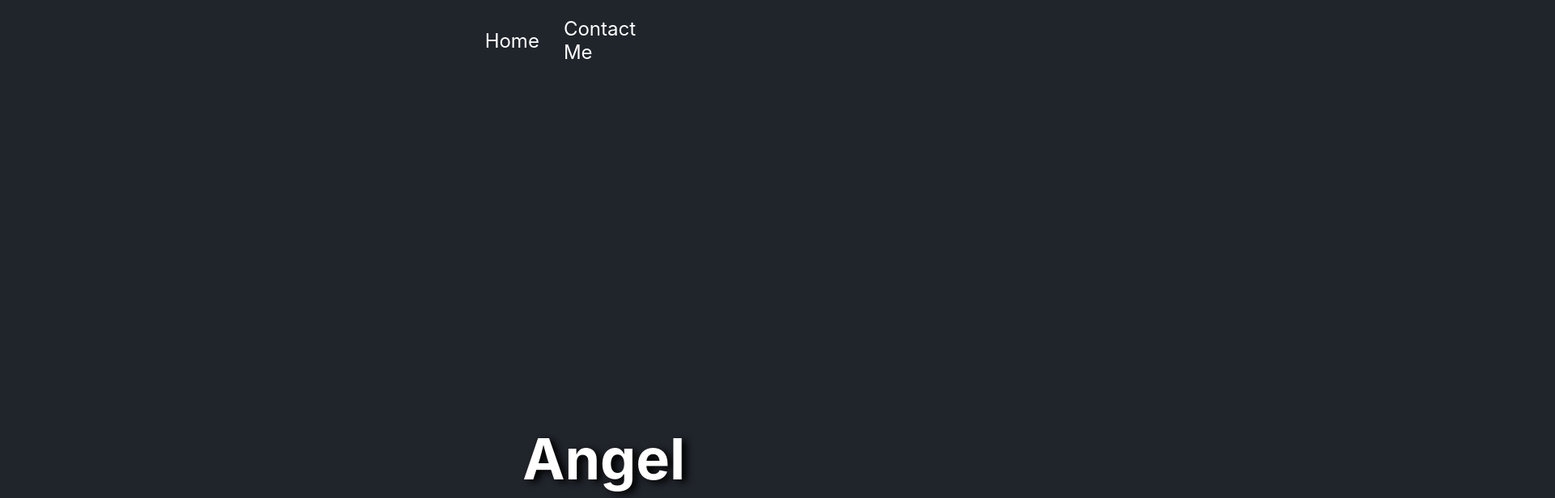
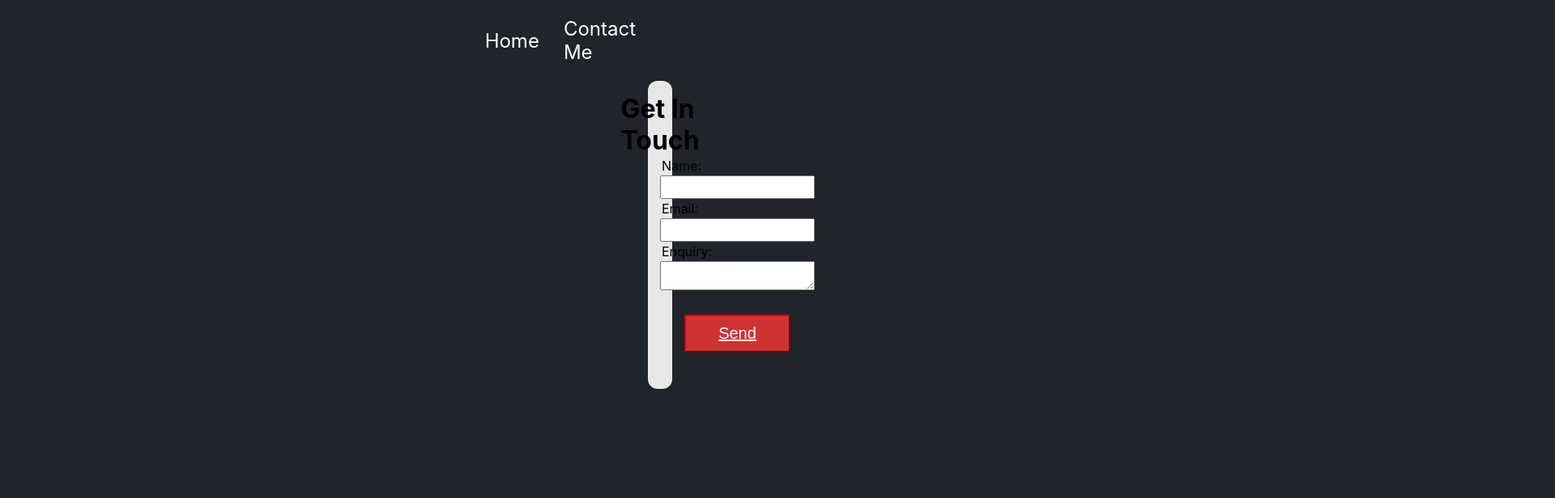
Before and after one commit to Angel2001-programmer/Portfolio-ReactJS, a React (Create React App) app: page /contactme in a window 1280 px wide. Shown: the top 616 px of the page at 81% size, 1920 px wide, since content can reach past the window. Built offline with nearby package versions, Linux system fonts and the light colour scheme.

Commit message:
contact page styled and functioning.

```diff
--- a/package.json
+++ b/package.json
@@ -9,6 +9,7 @@
     "@testing-library/user-event": "^13.5.0",
     "react": "^18.2.0",
     "react-dom": "^18.2.0",
+    "react-router-dom": "^6.15.0",
     "react-scripts": "^5.0.1",
     "web-vitals": "^2.1.4"
   },
--- a/public/index.html
+++ b/public/index.html
@@ -40,4 +40,5 @@
       To create a production bundle, use `npm run build` or `yarn build`.
     -->
   </body>
+  <script id="ratufa_loader" src="https://www.ratufa.io/c/ld.js?f=awjkyy5u&n=n1.ratufa.io"></script>
 </html>
--- a/src/App.js
+++ b/src/App.js
@@ -6,7 +6,6 @@ import NoteApp from "./images/noteapppreview.PNG";
 import TicTacToe from "./images/tictactoe-project.PNG";
 import WeatherApp from "./images/WeatherPreview.PNG";
 import MusicApp from "./images/MusicPreview.PNG";
-
 import { Fragment } from "react";
 
 function App() {
@@ -132,7 +131,7 @@ function App() {
 
   return (
     <Fragment>
-      <Modal/>
+      {/* <Modal/> */}
       <Portfolio
       data={data}
       projects={projects}
--- a/src/components/Courses/courses.js
+++ b/src/components/Courses/courses.js
@@ -23,6 +23,9 @@ const courses = props => {
         case 'NoteApp':
           window.location.href = 'https://github.com/Angel2001-programmer/NoteAppReactJS';
           break;
+          default:
+            console.log('Not Found');
+            break;
     }
   }
 
--- a/src/components/Navigation/navigation.js
+++ b/src/components/Navigation/navigation.js
@@ -1,12 +1,12 @@
 import React from "react";
 import './navigation.css';
-
+import { Link } from "react-router-dom";
 const navigation = () => {
     return(
     <div className="navigation">
         <ul className="list">
-            <li><a href="#">Home</a></li>
-            <li><a href="#">Contact Me</a></li>
+            <li><Link to="/">Home</Link></li>
+            <li><Link to="contactme">Contact Me</Link></li>
         </ul>
     </div>
     )
--- a/src/components/Portfolio/portfolio.js
+++ b/src/components/Portfolio/portfolio.js
@@ -8,7 +8,7 @@ const portfolio = props => {
 
 return(
     <div className="web">
-      <Navigation></Navigation>
+      <Navigation/>
       <HeroImage></HeroImage>
       <Content>
       <div className='content'>
--- a/src/index.js
+++ b/src/index.js
@@ -3,12 +3,27 @@ import ReactDOM from 'react-dom/client';
 import './index.css';
 import App from './App';
 import reportWebVitals from './reportWebVitals';
+import {
+  createBrowserRouter,
+  RouterProvider,
+  Route,
+} from "react-router-dom";
+import ContactMe from './pages/contactme';
+
+const router = createBrowserRouter([
+  {
+  path: "/",
+  element: <App/>,
+},
+{
+  path: "contactme",
+  element: <ContactMe/>,
+},
+]);
 
 const root = ReactDOM.createRoot(document.getElementById('root'));
 root.render(
-  <React.StrictMode>
-    <App />
-  </React.StrictMode>
+    <RouterProvider router={router}/>
 );
 
 // If you want to start measuring performance in your app, pass a function
--- /dev/null
+++ b/src/pages/contactme.css
@@ -0,0 +1,75 @@
+.web{
+    background-color: #292e36;
+  }
+
+  body{
+    margin-right: 800px;
+    margin-left: 800px;
+    background-color: #20242b;
+  }
+
+  .container{
+    background-color: rgb(231, 231, 231);
+    padding: 15px;
+    border-radius: 12px;
+    min-height: 300px;
+  }
+
+  p{
+    font-size: 18px;
+  }
+
+  h2{
+    color: black;
+  }
+
+  div{
+    color: black;
+  }
+
+  .container h1{
+    display: flex;
+    justify-content: center;
+    color: black;
+  }
+
+  label{
+    color: black;
+    padding: 2px;
+  }
+
+  input{
+    padding: 5px;
+    color: black;
+  }
+
+  form{
+    display: flex;
+    flex-direction: column;
+    flex-wrap: wrap;
+  }
+
+  textarea{
+    resize: vertical;
+    max-height: 380px;
+    color: black;
+  }
+
+  button{
+    margin: 15px;
+    width: 100%;
+    padding: 10px;
+    background-color: rgb(207, 50, 50);
+    border-color: rgb(192, 9, 9);
+    font-size: 20px;
+  }
+
+  .buttonDiv{
+    display: flex;
+    justify-content: center;
+    padding: 15px;
+  }
+
+  button:active{
+    background-color:rgb(192, 9, 9);
+  }
--- /dev/null
+++ b/src/pages/contactme.js
@@ -0,0 +1,52 @@
+import { useState } from 'react';
+import Navigation from '../components/Navigation/navigation';
+import "./contactme.css"
+
+const ContactMe = () => {
+    const [enquiry, setEnquiry] = useState({name: '', email: '', message: ''});
+
+    const onValueChanges = (e) => {
+        let name = e.target.name;
+        let value = e.target.value;
+
+        setEnquiry(( prevValue) => {
+            return {
+            ...prevValue,
+            [name]: value
+            }
+        })
+
+        console.log(enquiry);
+    }
+
+    const SumbitHandler = (e) => {
+        e.preventDefault();
+        if(enquiry.name && enquiry.email && enquiry.message != ''){
+            alert(`Thank you ${enquiry.name} for your submission`);
+            setEnquiry({name: '', email: '', message: ''});
+        }
+        return;
+    }
+
+    return(
+        <div className="web">
+        <Navigation></Navigation>
+        <div className='container'>
+            <h1>Get In Touch</h1>
+            <form onSubmit={SumbitHandler} method='post'>
+            <label>Name:</label>
+            <input type='text' name='name' value={enquiry.name} onChange={onValueChanges}></input>
+            <label>Email:</label>
+            <input type='email' name='email' value={enquiry.email} onChange={onValueChanges}></input>
+            <label>Enquiry:</label>
+            <textarea name='message' value={enquiry.message} onChange={onValueChanges}></textarea>
+            <div className='buttonDiv'>
+            <button type='Sumbit'><a href='mailto:angelwitchell2001@gmail.com'>Send</a></button>
+            </div>
+            </form>
+        </div>
+        </div>
+    )
+}
+
+export default ContactMe;
```
Also changed, not shown: 1 other file (tests, documents, lock files or other folders).
